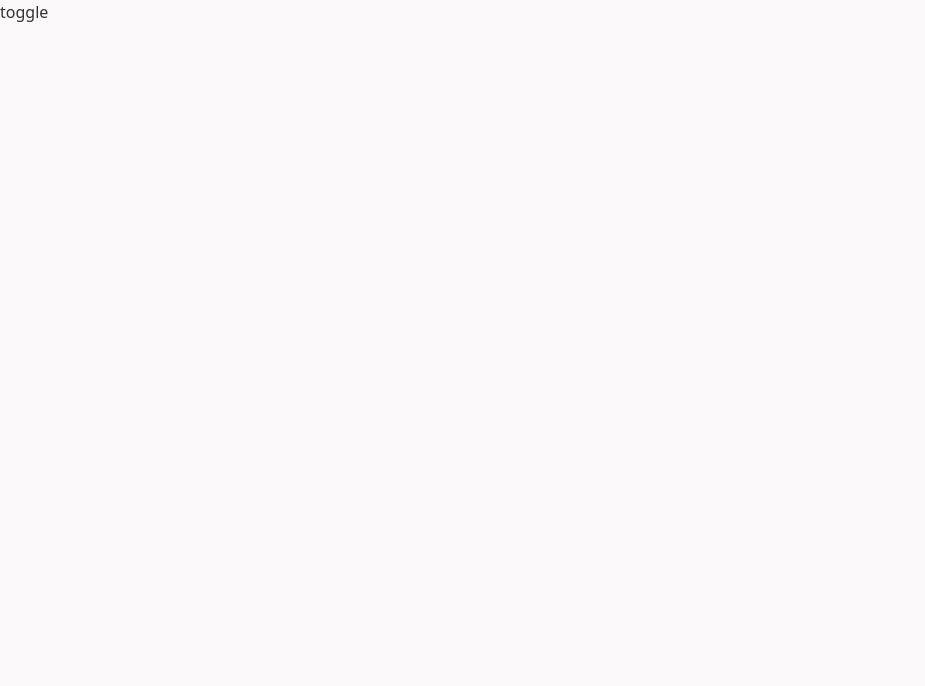
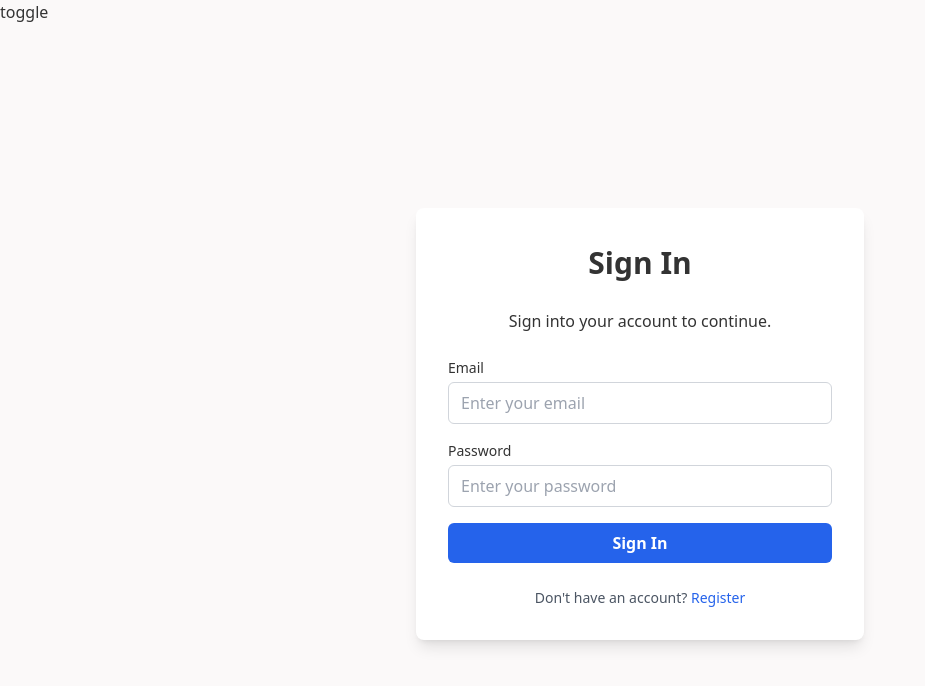
Before and after one commit to Promzy004/fullstack-todo-app, a React (Vite) app in the folder frontend/: page /login in a window 1280 px wide. Before the commit this address had no page. Shown: the top 686 px of the page, without its empty margins (0-925 px from the left). Built offline with nearby package versions, Linux system fonts and the light colour scheme.

Commit message:
sign in page design developed

```diff
--- a/frontend/src/App.tsx
+++ b/frontend/src/App.tsx
@@ -1,6 +1,7 @@
 import { Route, Routes } from "react-router-dom"
 import Register from "./pages/Register"
 import { useEffect, useState } from "react"
+import Login from "./pages/Login"
 
 function App() {
 
@@ -40,6 +41,7 @@ function App() {
       <Routes>
         <Route path="/" element='' />
         <Route path="/register" element={<Register />} />
+        <Route path="/login" element={<Login />} />
       </Routes>
     </div>
   )
--- /dev/null
+++ b/frontend/src/pages/Login.tsx
@@ -0,0 +1,77 @@
+const Login = () => {
+    return (
+        <div className="flex items-center justify-center min-h-screen px-4">
+            <div className="w-full max-w-md p-6 space-y-6 rounded-lg shadow-lg sm:p-8 bg-light dark:bg-dark">
+                {/* Title */}
+                <h1 className="text-2xl font-extrabold text-center sm:text-3xl">
+                    Sign In
+                </h1>
+                <p className="text-center font-[450]">
+                    Sign into your account to continue.
+                </p>
+
+                {/* Form */}
+                <form className="space-y-4">
+                    {/* Email */}
+                    <div>
+                        <label
+                            htmlFor="email"
+                            className="block mb-1 text-sm"
+                        >
+                            Email
+                        </label>
+                        <input
+                            type="email"
+                            id="email"
+                            className="w-full px-3 py-2 border rounded-md bg-white
+                                        placeholder-gray-400 border-gray-300
+                                        dark:bg-gray-700 dark:placeholder-gray-500
+                                        focus:outline-none focus:ring-2 focus:ring-blue-500"
+                            placeholder="Enter your email"
+                        />
+                    </div>
+
+                    {/* Password */}
+                    <div>
+                        <label
+                            htmlFor="password"
+                            className="block mb-1 text-sm"
+                        >
+                            Password
+                        </label>
+                        <input
+                            type="password"
+                            id="password"
+                            className="w-full px-3 py-2 border rounded-md bg-white
+                                        placeholder-gray-400 border-gray-300
+                                        dark:bg-gray-700 dark:placeholder-gray-500
+                                        focus:outline-none focus:ring-2 focus:ring-blue-500"
+                            placeholder="Enter your password"
+                        />
+                    </div>
+
+                    {/* Submit Button */}
+                    <button
+                        type="submit"
+                        className="w-full py-2 font-semibold text-white bg-blue-600 rounded-md hover:bg-blue-700 focus:outline-none focus:ring-2 focus:ring-blue-500"
+                    >
+                        Sign In
+                    </button>
+                </form>
+
+                {/* Footer link */}
+                <p className="text-sm text-center text-gray-600 dark:text-gray-400">
+                    Don't have an account?{" "}
+                    <a
+                        href="/register"
+                        className="font-medium text-blue-600 hover:underline dark:text-blue-400"
+                    >
+                        Register
+                    </a>
+                </p>
+            </div>
+        </div>
+    );
+}
+
+export default Login;
```
Also changed, not shown: 1 other file (tests, documents, lock files or other folders).
